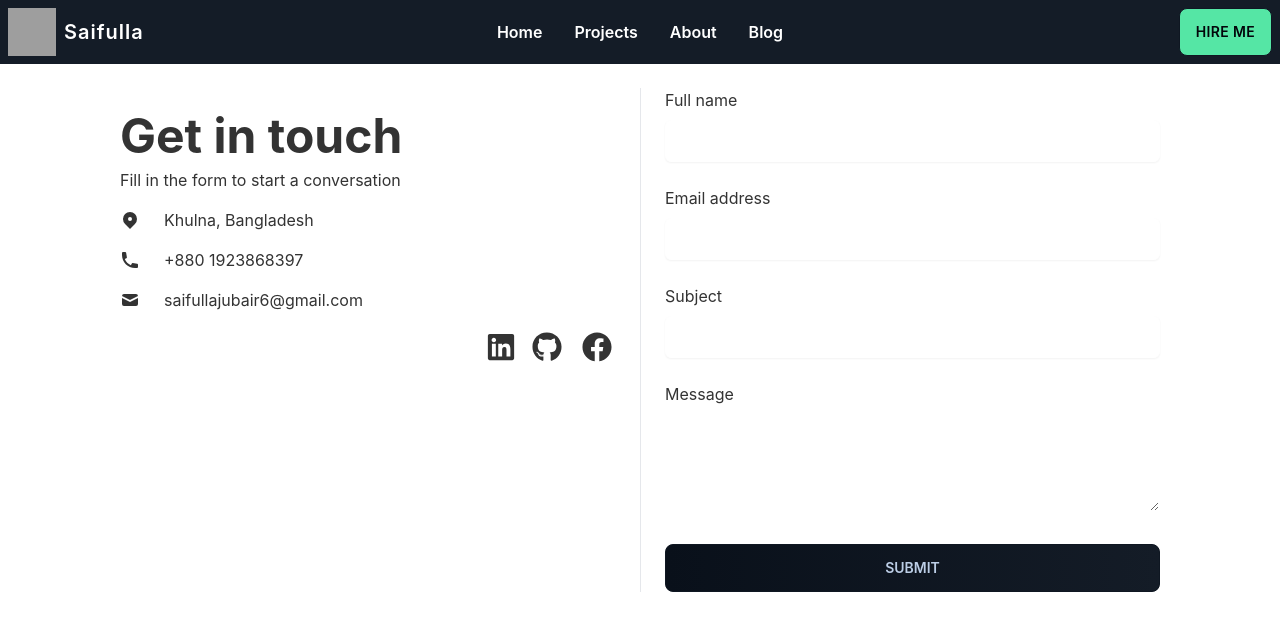
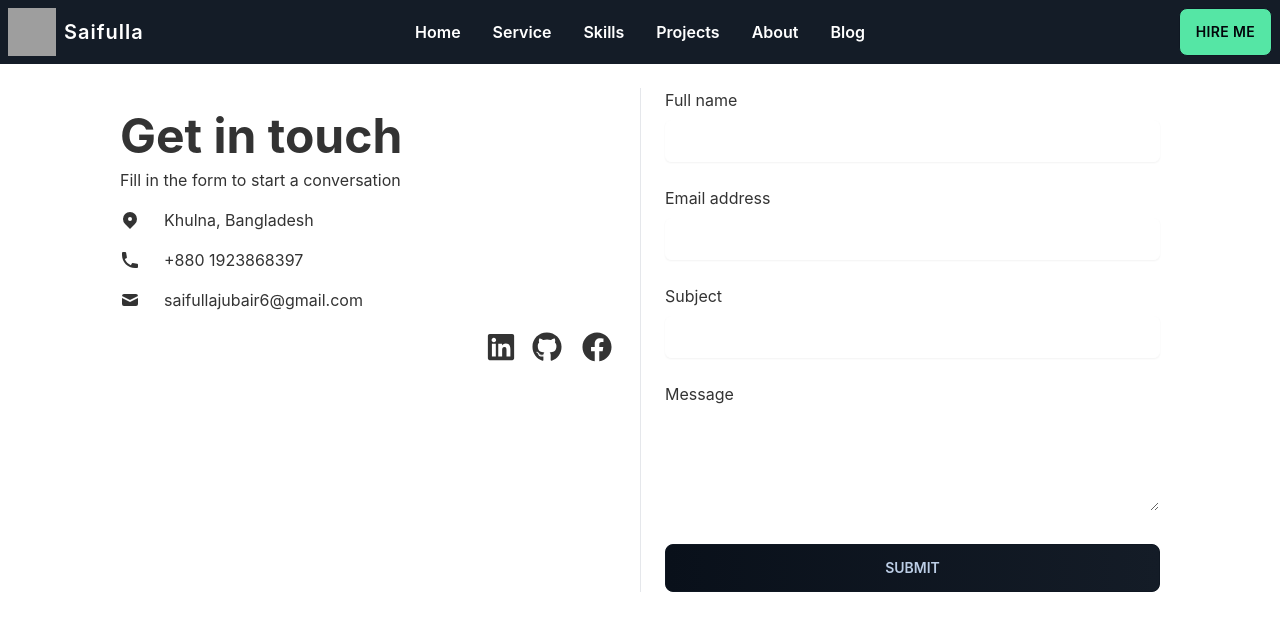
Before and after one commit to SaifullaJubair/My-Portfolio, a React (Create React App) app: page /contact in a window 1280 px wide. Shown: the top 630 px of the page. Built offline with nearby package versions, Linux system fonts and the light colour scheme; grey boxes are pictures that could not be loaded.

Commit message:
navigate

```diff
--- a/src/components/Contact/Contact.js
+++ b/src/components/Contact/Contact.js
@@ -29,7 +29,10 @@ const Contact = () => {
   };
 
   return (
-    <section className="py-6 dark:bg-primary dark:text-gray-50 pb-24">
+    <section
+      id="contact"
+      className="py-6 dark:bg-primary dark:text-gray-50 pb-24"
+    >
       <div className="grid max-w-6xl grid-cols-1 px-6 mx-auto lg:px-8 md:grid-cols-2 md:divide-x">
         <div className="py-6 md:py-0 md:px-6 my-6">
           <h1 className="text-5xl font-bold">Get in touch</h1>
--- a/src/components/Header/Header.js
+++ b/src/components/Header/Header.js
@@ -57,6 +57,12 @@ const Header = () => {
                 <Link to="/">Home</Link>
               </li>
               <li className="hover:text-info duration-150">
+                <a href="#service">Service</a>
+              </li>
+              <li className="hover:text-info duration-150">
+                <a href="#skills">Skills</a>
+              </li>
+              <li className="hover:text-info duration-150">
                 <a href="#projects">Projects</a>
               </li>
               <li className="hover:text-info duration-150">
--- a/src/components/MyServices/MyServices.js
+++ b/src/components/MyServices/MyServices.js
@@ -2,7 +2,7 @@ import React from "react";
 
 const MyServices = () => {
   return (
-    <div className="bg-accent">
+    <div id="service" className="bg-accent">
       <div className="px-4 py-16 mx-auto sm:max-w-xl md:max-w-full lg:max-w-screen-xl md:px-24 lg:px-8 lg:py-20">
         <div className="max-w-xl mb-10 md:mx-auto sm:text-center lg:max-w-2xl md:mb-12">
           <p className="text-info text-3xl py-6 font-semibold tracking-wider">
--- a/src/components/Skills/Skills.js
+++ b/src/components/Skills/Skills.js
@@ -52,7 +52,7 @@ const Skills = () => {
   };
 
   return (
-    <div className="bg-primary  p-8">
+    <div className="bg-primary  p-8" id="skills">
       <div className="max-w-[1320px] mb-10 mx-auto">
         <div className="max-w-xl mb-10 md:mx-auto sm:text-center lg:max-w-2xl md:mb-12">
           <p className="text-info text-3xl py-6 font-semibold tracking-wider">
```
Also changed, not shown: src/components/Router/Router.js (+10 -0 lines).
